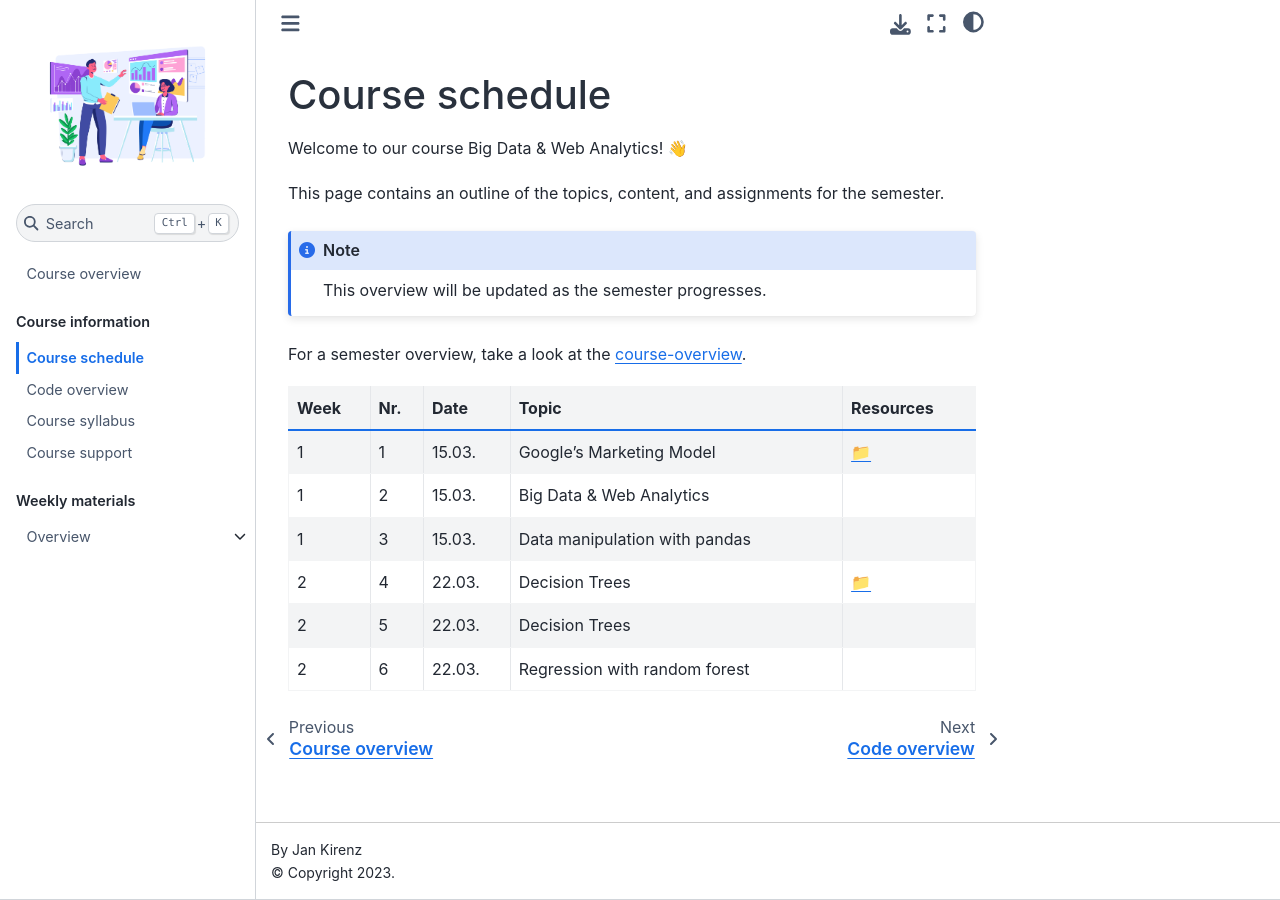
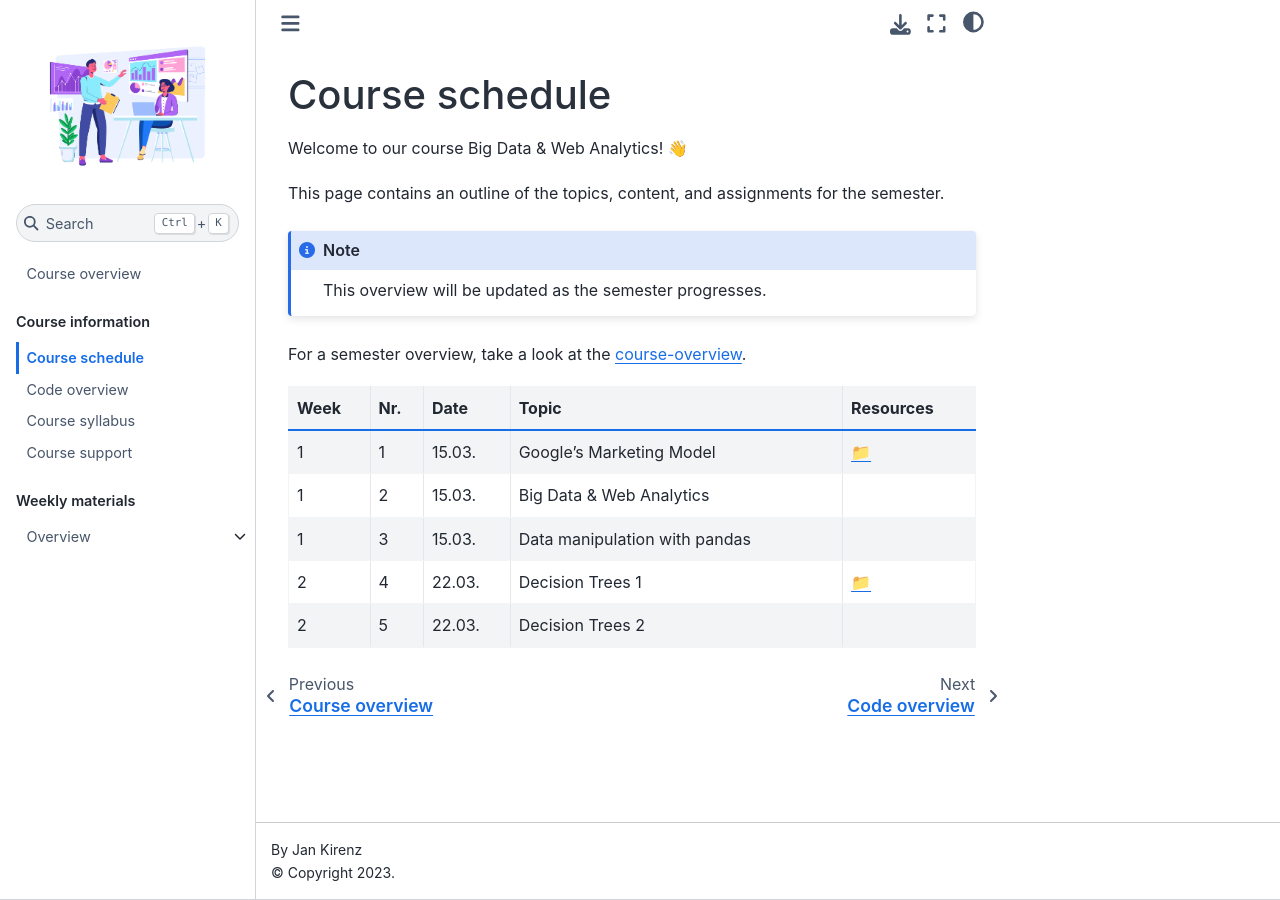
Before and after one commit to kirenz/om2, a Jupyter Book: the page built from docs/course-schedule.md, in a window 1280 px wide. Built offline with Jupyter Book 1.0.4 settings and Sphinx 7.4.7 and the Sphinx Book theme 1.1.4, drawn with Linux system fonts in a browser that asks for light colours; comment, search, counter and statistics services are not loaded.

Commit message:
Update course-schedule.md

```diff
--- a/docs/course-schedule.md
+++ b/docs/course-schedule.md
@@ -15,6 +15,5 @@ For a semester overview, take a look at the [course-overview](../docs/course-ove
 |	1	|	1	|	15.03.	|	Google's Marketing Model	|	[📁](../weeks/week1.md)	|
 |	1	|	2	|	15.03.	|	Big Data & Web Analytics	|		|
 |	1	|	3	|	15.03.	|	Data manipulation with pandas	|		|
-|	2	|	4	|	22.03.	|	Decision Trees	|	[📁](../weeks/week2.md)	|
-|	2	|	5	|	22.03.	|	Decision Trees	|		|
-|	2	|	6	|	22.03.	|	Regression with random forest	|		|
+|	2	|	4	|	22.03.	|	Decision Trees 1	|	[📁](../weeks/week2.md)	|
+|	2	|	5	|	22.03.	|	Decision Trees 2	|		|
```
